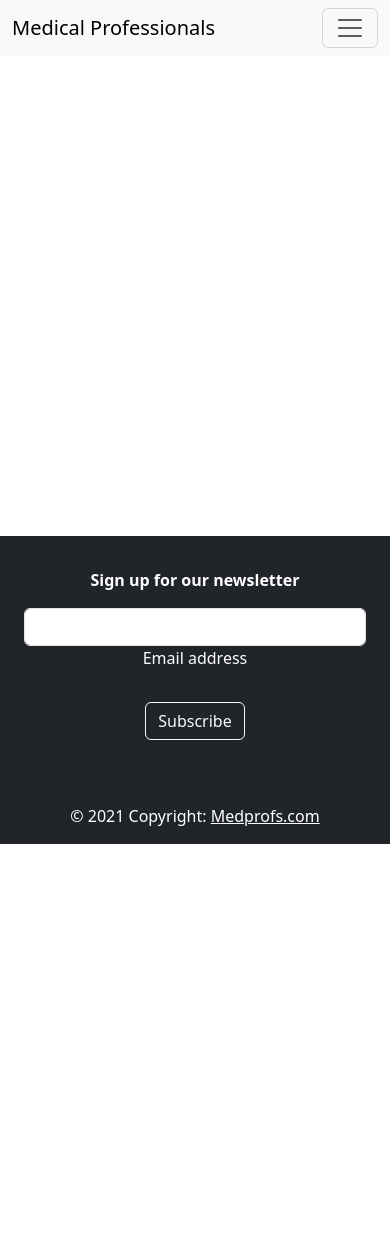
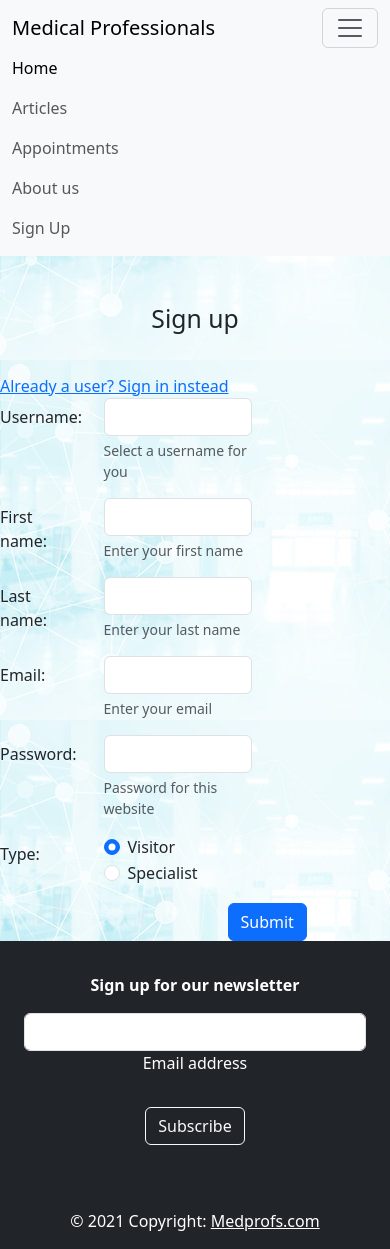
Before and after one commit to ydemakova/medprofs-client, a React (Create React App) app: page /sign-up in a window 390 px wide. Before the commit the page ends 844 px from the top, so only its background shows below. Built offline with nearby package versions, Linux system fonts and the light colour scheme.

Commit message:
client side, partly done

```diff
--- a/src/App.css
+++ b/src/App.css
@@ -2,4 +2,10 @@
 	display: flex;
 	flex-flow: column;
 	min-height: 100vh;
+	background-image: url('../src/images/bk-medprofs.jpg');
 }
+
+h2 {
+	text-align: center;
+	margin-bottom: 40px;
+}
--- a/src/App.js
+++ b/src/App.js
@@ -14,13 +14,10 @@ import ProfilePage from './components/user/ProfilePage'
 export default function App() {
 	return (
 		<div className="App">
-			<Header>
-				<Routes>
-					<Route path="/signin" element={<SignInPage />} />
-					<Route path="/signup" element={<SignUpPage />} />
-				</Routes>
-			</Header>
+			<Header />
 			<Routes>
+				<Route path="/sign-in" element={<SignInPage />} />
+				<Route path="/sign-up" element={<SignUpPage />} />
 				<Route path="/articles" element={<ArticleListPage />} />
 				<Route path="/articles/new" element={<ArticleDetailPage />} />
 				<Route path="/articles/:id" element={<ArticleDetailPage />} />
--- a/src/components/article/ArticleForm.js
+++ b/src/components/article/ArticleForm.js
@@ -136,7 +136,7 @@ export default function ArticleForm() {
 				</div>
 				<div className="row">
 					<div className="col-5 offset-5">
-						<button className="btn btn-primary" type="submit">
+						<button className="btn btn-primary offset-8" type="submit">
 							Submit form
 						</button>
 					</div>
--- a/src/components/auth/SignInPage.js
+++ b/src/components/auth/SignInPage.js
@@ -5,37 +5,7 @@ export default function SignInPage() {
 	return (
 		<div>
 			<form>
-				<Link to="/signup">{'Don n? Sign In'}</Link>
-				<div className="col-md-3 mb-3">
-					<label htmlFor="firstname">First Name</label>
-					<input
-						type="firstname"
-						name="password"
-						class="form-control"
-						id="firstname"
-						placeholder="Your first name"
-					/>
-				</div>
-				<div className="col-md-3 mb-3">
-					<label htmlFor="lastname">Last Name</label>
-					<input
-						type="lastname"
-						name="lastname"
-						class="form-control"
-						id="lastname"
-						placeholder="Your last name"
-					/>
-				</div>
-				<div className="col-md-3 mb-3">
-					<label htmlFor="username">Username</label>
-					<input
-						type="username"
-						name="username"
-						class="form-control"
-						id="password"
-						placeholder="Your name on the platform"
-					/>
-				</div>
+				<Link to="/signup">{'Do not have an account? Sign Up'}</Link>
 				<div className="col-md-3 mb-3">
 					<label htmlFor="email">Email address</label>
 					<input
--- /dev/null
+++ b/src/components/auth/SignUpForm.js
@@ -0,0 +1,173 @@
+import axios from 'axios'
+import React, { useState } from 'react'
+import { Link, useNavigate } from 'react-router-dom'
+import { API_URL } from '../../config'
+
+export default function SignUpForm() {
+	const navigate = useNavigate()
+	const [type, setType] = useState('visitor')
+
+	async function createUser(event) {
+		event.preventDefault()
+
+		const userNew = {
+			username: event.target.username.value,
+			firstName: event.target.firstName.value,
+			llastName: event.target.lastName.value,
+			email: event.target.email.value,
+			password: event.target.password.value,
+		}
+
+		await axios.post(`${API_URL}/users`, userNew, { withCredentials: true })
+		navigate('/users', { replace: true })
+	}
+
+	function selectType(event) {
+		const typeNew = event.target.value
+		console.log(typeNew)
+		setType(typeNew)
+	}
+
+	return (
+		<div className="user-form">
+			<h2>Sign up</h2>
+			<Link to="/sign-in">Already a user? Sign in instead</Link>
+			<form className="form" onSubmit={createUser}>
+				<div className="form-group row mb-3">
+					<label htmlFor="username" className="col-3 col-form-label">
+						Username:
+					</label>
+					<div className="col-5">
+						<input type="text" className="form-control" id="username" name="username" />
+						<div className="form-text">Select a username for you</div>
+					</div>
+				</div>
+				<div className="form-group row mb-3">
+					<label htmlFor="firstName" className="col-3 col-form-label">
+						First name:
+					</label>
+					<div className="col-5">
+						<input type="text" className="form-control" id="firstName" name="firstName" />
+						<div className="form-text">Enter your first name</div>
+					</div>
+				</div>
+				<div className="form-group row mb-3">
+					<label htmlFor="lastName" className="col-3 col-form-label">
+						Last name:
+					</label>
+					<div className="col-5">
+						<input type="text" className="form-control" id="lastName" name="lastName" />
+						<div className="form-text">Enter your last name</div>
+					</div>
+				</div>
+				<div className="form-group row mb-3">
+					<label htmlFor="email" className="col-3 col-form-label">
+						Email:
+					</label>
+					<div className="col-5">
+						<input type="email" className="form-control" id="email" name="email" />
+						<div className="form-text">Enter your email</div>
+					</div>
+				</div>
+				<div className="form-group row mb-3">
+					<label htmlFor="password" className="col-3 col-form-label">
+						Password:
+					</label>
+					<div className="col-5">
+						<input type="password" className="form-control" id="password" name="password" />
+						<div className="form-text">Password for this website</div>
+					</div>
+				</div>
+
+				<div className="form-group row mb-3">
+					<label className="col-3 col-form-label">Type:</label>
+					<div className="col-5">
+						<div className="form-check">
+							<input
+								className="form-check-input"
+								type="radio"
+								name="type"
+								value="visitor"
+								id="type-visitor"
+								defaultChecked={true}
+								onChange={selectType}
+							/>
+							<label className="form-check-label" htmlFor="type-visitor">
+								Visitor
+							</label>
+						</div>
+						<div className="form-check">
+							<input
+								className="form-check-input"
+								type="radio"
+								name="type"
+								value="specialist"
+								id="specialist"
+								onChange={selectType}
+							/>
+							<label className="form-check-label" htmlFor="specialist">
+								Specialist
+							</label>
+						</div>
+					</div>
+				</div>
+				{type === 'visitor' && <button className="btn btn-primary offset-7">Submit</button>}
+
+				{type === 'specialist' && (
+					<div className="form-group row mb-3">
+						<label htmlFor="specialization" className="col-3 col-form-label">
+							Specialization:
+						</label>
+						<div className="col-5">
+							<input type="text" className="form-control" id="specialization" name="specialization" />
+							<div className="form-text">Select field of speciality</div>
+						</div>
+
+						<div className="form-group row mb-3">
+							<label htmlFor="address" className="col-3 col-form-label">
+								Address:
+							</label>
+							<div className="col-5">
+								<input type="text" className="form-control" id="address" name="address" />
+								<div className="form-text">Provide your country and city</div>
+							</div>
+						</div>
+
+						<div className="form-group row mb-3">
+							<label htmlFor="education" className="col-3 col-form-label">
+								Education:
+							</label>
+							<div className="col-5">
+								<input type="text" className="form-control" id="education" name="education" />
+								<div className="form-text">Provide your education (university or high school)</div>
+							</div>
+						</div>
+
+						<div className="form-group row mb-3">
+							<label htmlFor="degree" className="col-3 col-form-label">
+								Degree:
+							</label>
+							<div className="col-5">
+								<input type="text" className="form-control" id="degree" name="degree" />
+								<div className="form-text">
+									Provide your degree, professional title (example: Professor)
+								</div>
+							</div>
+						</div>
+
+						<div className="form-group row mb-3">
+							<label htmlFor="background" className="col-3 col-form-label">
+								Background:
+							</label>
+							<div className="col-5">
+								<input type="text" className="form-control" id="background" name="background" />
+								<div className="form-text">Your professional background (work places)</div>
+							</div>
+						</div>
+						<button className="btn btn-primary col-1 offset-7 mb-5">Submit</button>
+					</div>
+				)}
+			</form>
+		</div>
+	)
+}
--- a/src/components/auth/SignUpPage.js
+++ b/src/components/auth/SignUpPage.js
@@ -1,11 +1,42 @@
 import React from 'react'
-import { Link } from 'react-router-dom'
+import SignUpForm from './SignUpForm'
 
 export default function SignUpPage() {
 	return (
 		<div>
-			<form>
-				<Link to="/signup">{'Do not have an account? Sign Up'}</Link>
+			<SignUpForm />
+			{/* <form>
+				<Link to="/signup">{'Don n? Sign In'}</Link>
+				<div className="col-md-3 mb-3">
+					<label htmlFor="firstname">First Name</label>
+					<input
+						type="firstname"
+						name="password"
+						class="form-control"
+						id="firstname"
+						placeholder="Your first name"
+					/>
+				</div>
+				<div className="col-md-3 mb-3">
+					<label htmlFor="lastname">Last Name</label>
+					<input
+						type="lastname"
+						name="lastname"
+						class="form-control"
+						id="lastname"
+						placeholder="Your last name"
+					/>
+				</div>
+				<div className="col-md-3 mb-3">
+					<label htmlFor="username">Username</label>
+					<input
+						type="username"
+						name="username"
+						class="form-control"
+						id="password"
+						placeholder="Your name on the platform"
+					/>
+				</div>
 				<div className="col-md-3 mb-3">
 					<label htmlFor="email">Email address</label>
 					<input
@@ -24,7 +55,7 @@ export default function SignUpPage() {
 					<label htmlFor="password">Password</label>
 					<input type="password" name="password" class="form-control" id="password" placeholder="Password" />
 				</div>
-			</form>
+			</form> */}
 		</div>
 	)
 }
--- a/src/components/misc/Header.js
+++ b/src/components/misc/Header.js
@@ -20,7 +20,7 @@ export default function Header() {
 					>
 						<span className="navbar-toggler-icon"></span>
 					</button>
-					<div className="collapse navbar-collapse" id="navbarNav">
+					<div className="collapse navbar-collapse d-flex" id="navbarNav">
 						<ul className="navbar-nav">
 							<li className="nav-item">
 								<Link className="nav-link active" aria-current="page" to="/">
@@ -42,6 +42,11 @@ export default function Header() {
 									About us
 								</Link>
 							</li>
+							<li className="nav-item">
+								<Link className="nav-link" to="/sign-up">
+									Sign Up
+								</Link>
+							</li>
 						</ul>
 					</div>
 				</div>
```
Also changed, not shown: src/components/user/SpecialistListPage.js (added, +68 -0 lines), src/images/bk-medprofs.jpg (added).
